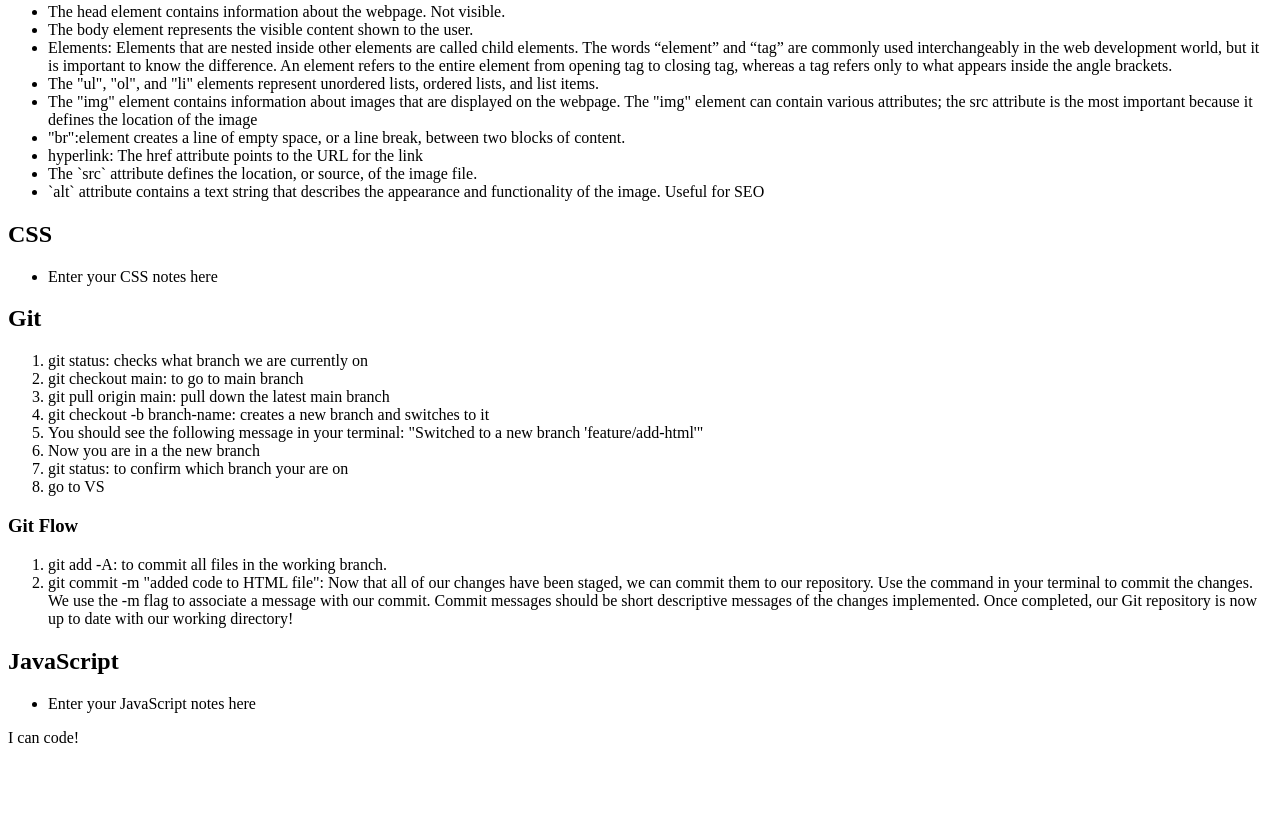
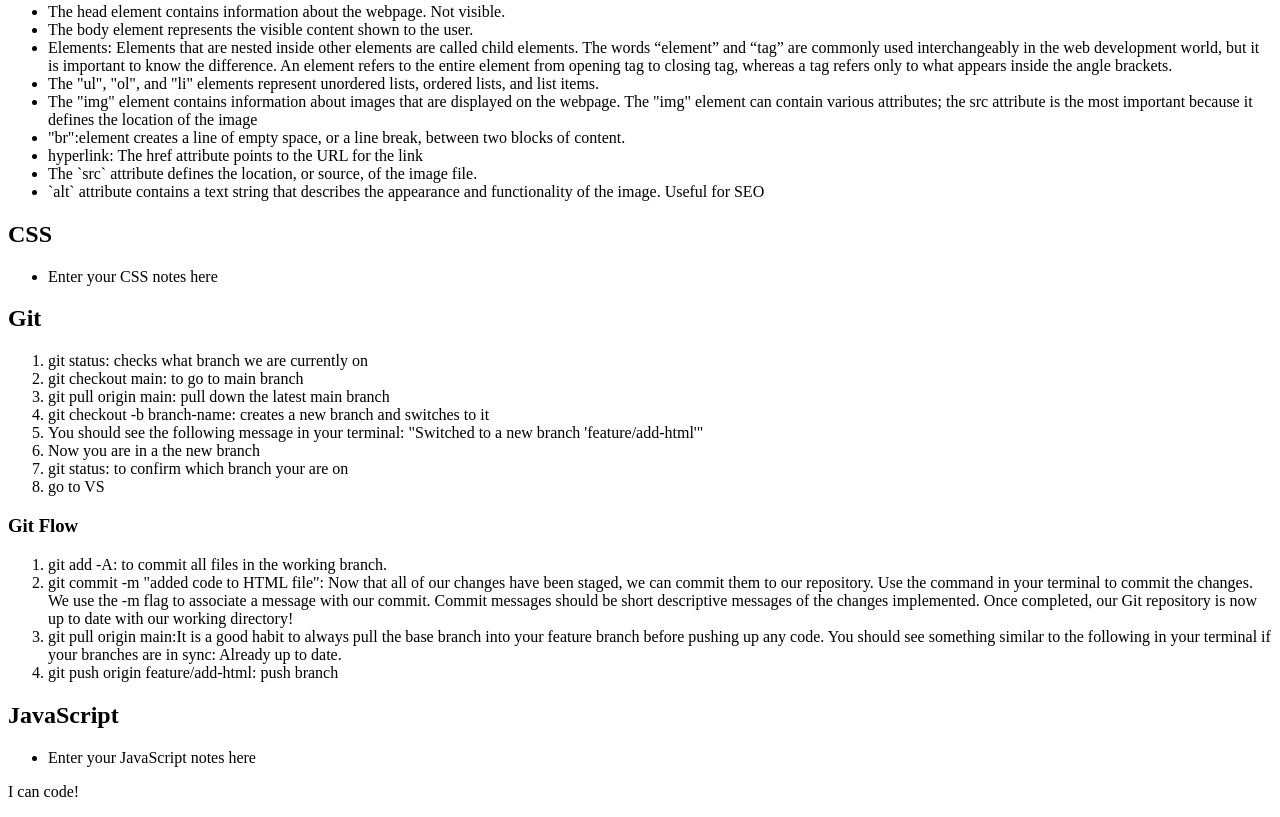
Before and after one commit to SolanoD94/prework-study-guide, a plain HTML site: page prework-study-guide/index.html in a window 1280 px wide. Shown: the part 924-1741 px from the top of the page. Before the commit the page ends 1687 px from the top, so only its background shows below. Drawn offline with Linux system fonts and the light colour scheme.

Commit message:
added code to HTML file

```diff
--- a/prework-study-guide/index.html
+++ b/prework-study-guide/index.html
@@ -50,6 +50,12 @@
         <ol>
           <li> git add -A: to commit all files in the working branch. </li>
           <li>git commit -m "added code to HTML file": Now that all of our changes have been staged, we can commit them to our repository. Use the command in your terminal to commit the changes. We use the -m flag to associate a message with our commit. Commit messages should be short descriptive messages of the changes implemented. Once completed, our Git repository is now up to date with our working directory!</li>
+          <li>git pull origin main:It is a good habit to always pull the base branch into your feature branch before pushing up any code.
+
+            You should see something similar to the following in your terminal if your branches are in sync:
+
+            Already up to date. </li>
+          <li>git push origin feature/add-html: push branch</li>
         </ol>
       </section>
 
```
